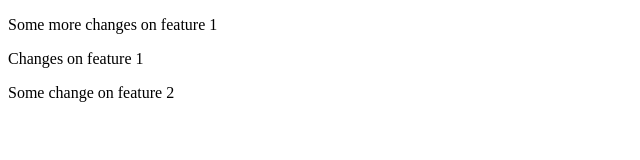
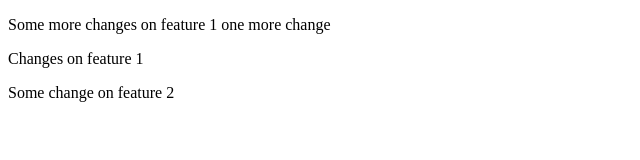
Before and after one commit to axharus/git_test_tmkp, a plain HTML site: page object.html in a window 1280 px wide. Shown: the whole page, without its empty margins (0-640 px from the left). Drawn offline with Linux system fonts and the light colour scheme.

Commit message:
object.html one more change on feature 1

```diff
--- a/object.html
+++ b/object.html
@@ -7,7 +7,7 @@
     <title>Document</title>
 </head>
 <body>
-    <p>Some more changes on feature 1</p>
+    <p>Some more changes on feature 1 one more change</p>
     <p>
         Changes on feature 1
     </p>
```
